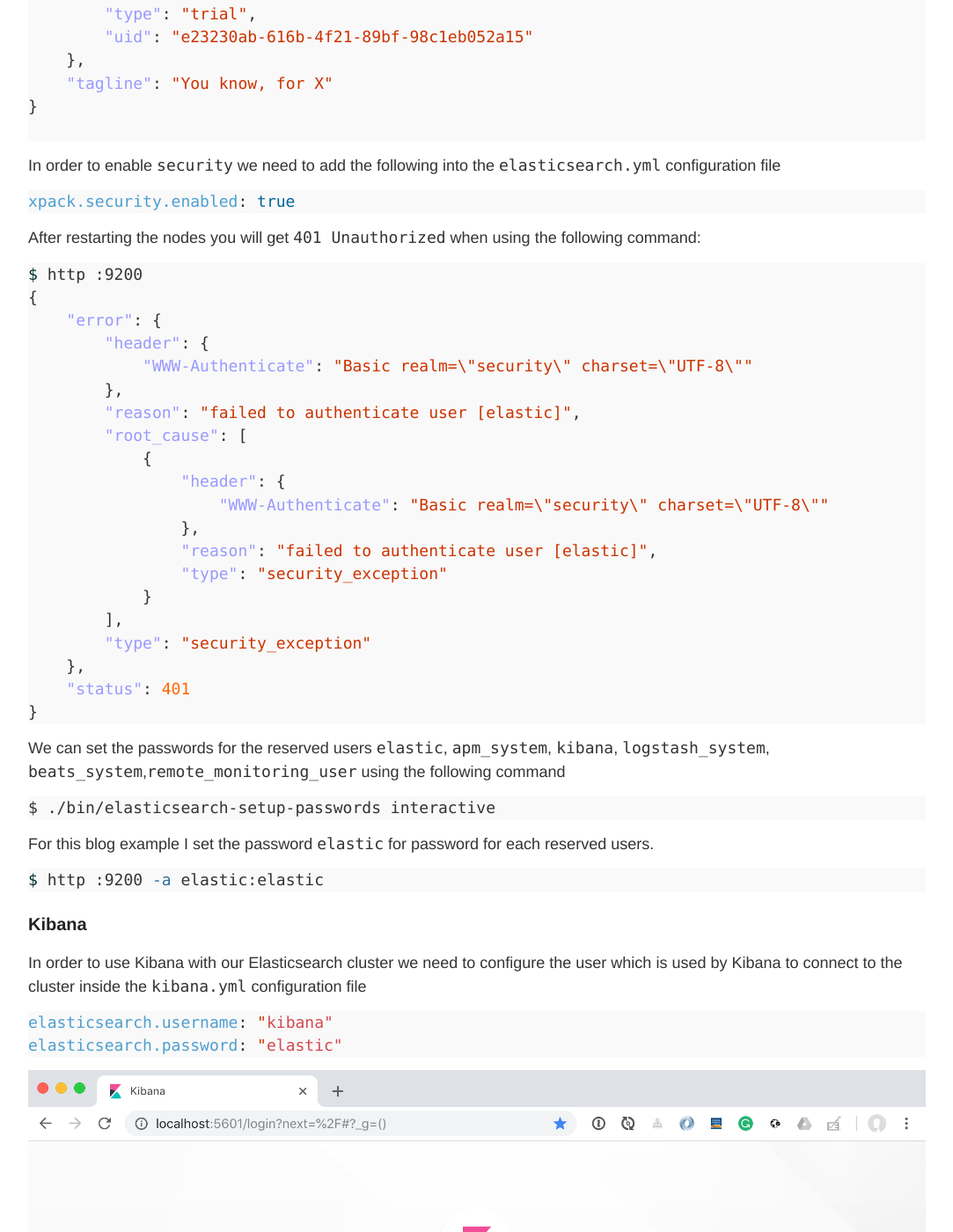
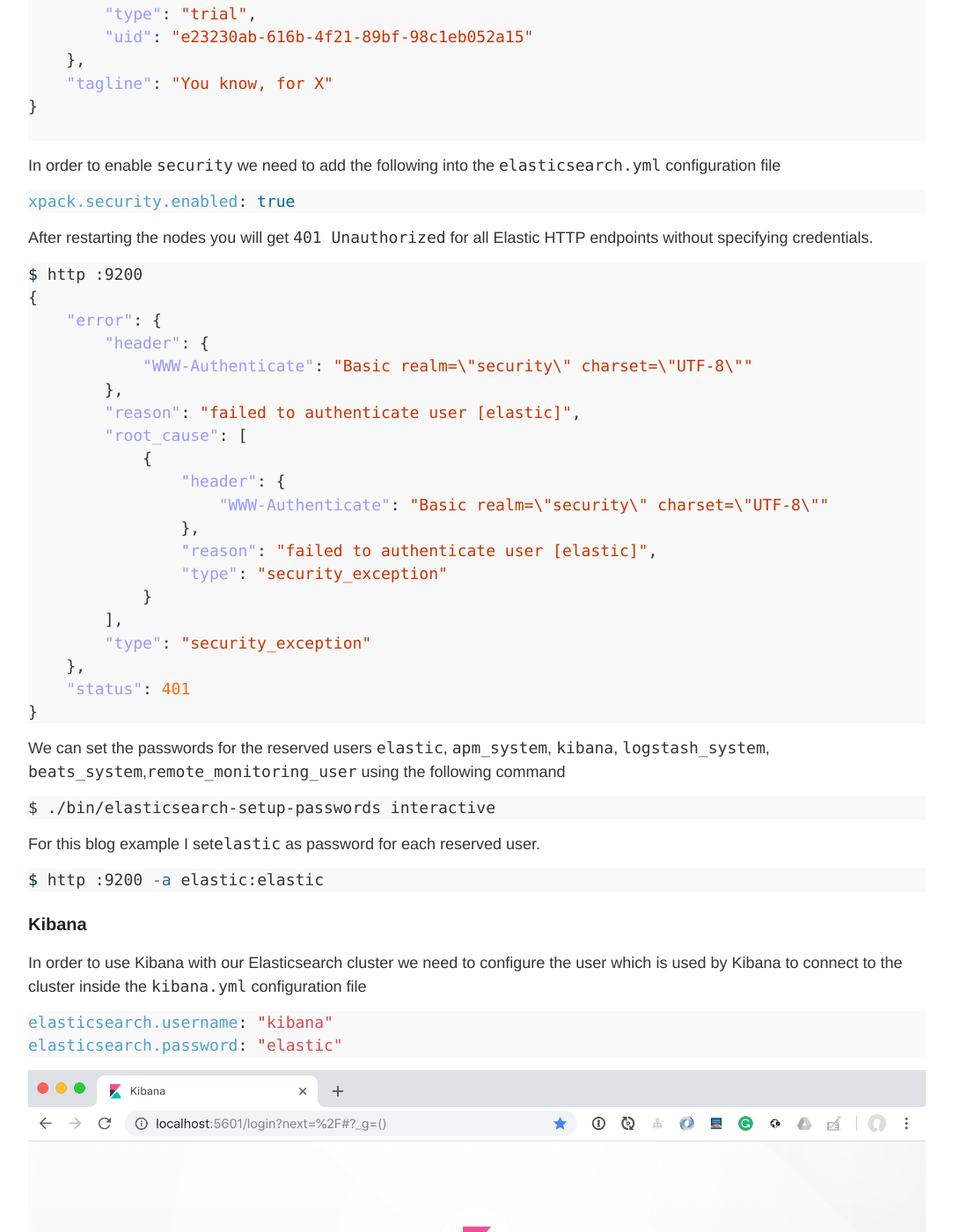
Before and after one commit to altfatterz/altfatterz.github.io, a Jekyll site: the page built from _posts/2018-12-06-running-multi-node-elasticsearch-cluster-locally.md, in a window 1280 px wide and 1400 px high, scrolled down 4233 px. Shown: the whole window at 88% size, without its empty margins (98-1181 px from the left). Built offline with Jekyll 4.4.1, drawn with Linux system fonts in a browser that asks for light colours; comment, search, counter and statistics services are not loaded; some of the changed text lies outside the part shown.

Commit message:
fix typos

````diff
--- a/_posts/2018-12-06-running-multi-node-elasticsearch-cluster-locally.md
+++ b/_posts/2018-12-06-running-multi-node-elasticsearch-cluster-locally.md
@@ -205,7 +205,7 @@
 xpack.security.enabled: true
 ```
 
-After restarting the nodes you will get `401 Unauthorized` when using the following command:
+After restarting the nodes you will get `401 Unauthorized` for all Elastic HTTP endpoints without specifying credentials.
 
 ```bash
 $ http :9200
@@ -239,7 +239,7 @@
 $ ./bin/elasticsearch-setup-passwords interactive
 ```
 
-For this blog example I set the password `elastic` for password for each reserved users.
+For this blog example I set`elastic` as password for each reserved user.
 
 ```bash
 $ http :9200 -a elastic:elastic
````
Also changed, not shown: other parts of _posts/2018-12-06-running-multi-node-elasticsearch-cluster-locally.md (+1 -1 lines).
